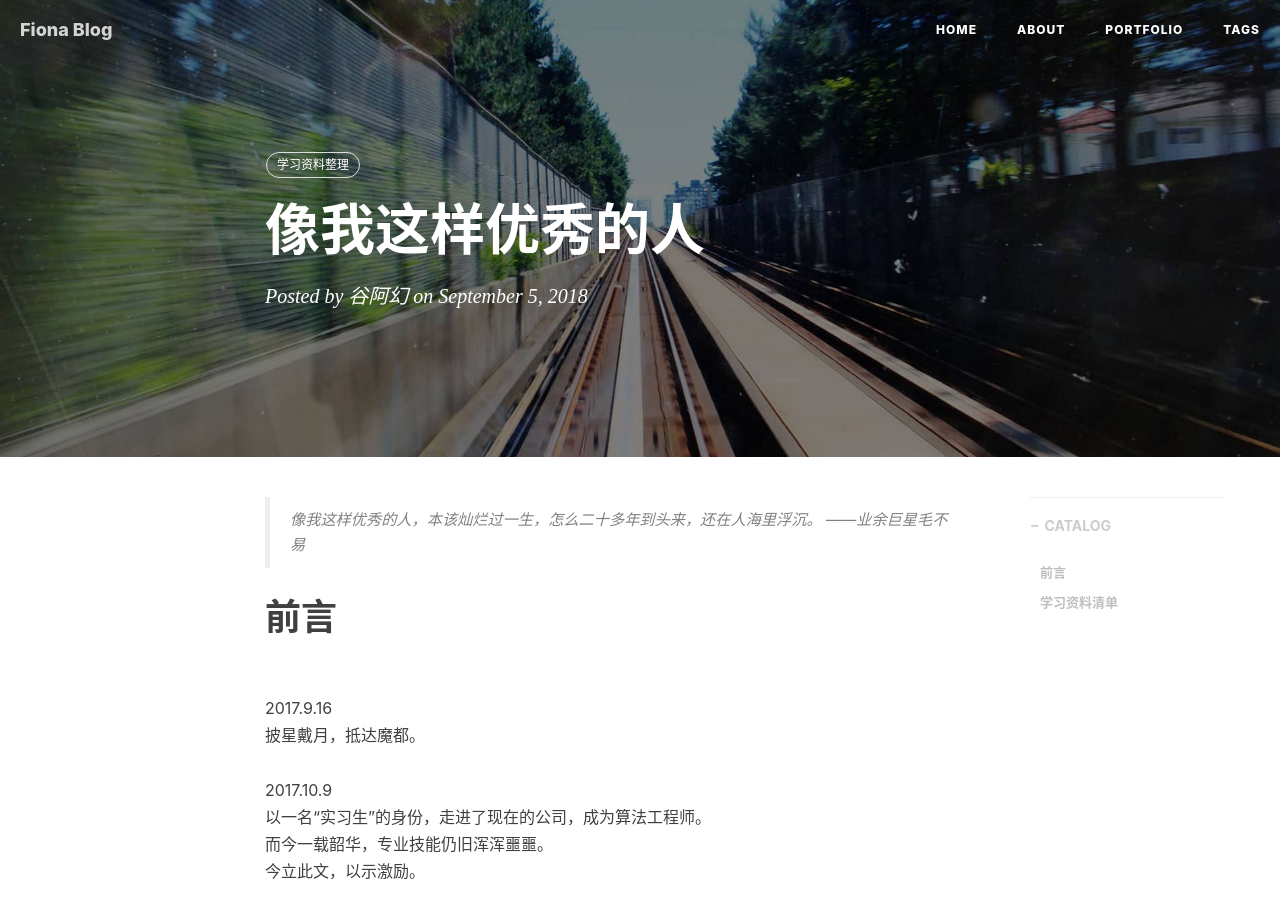
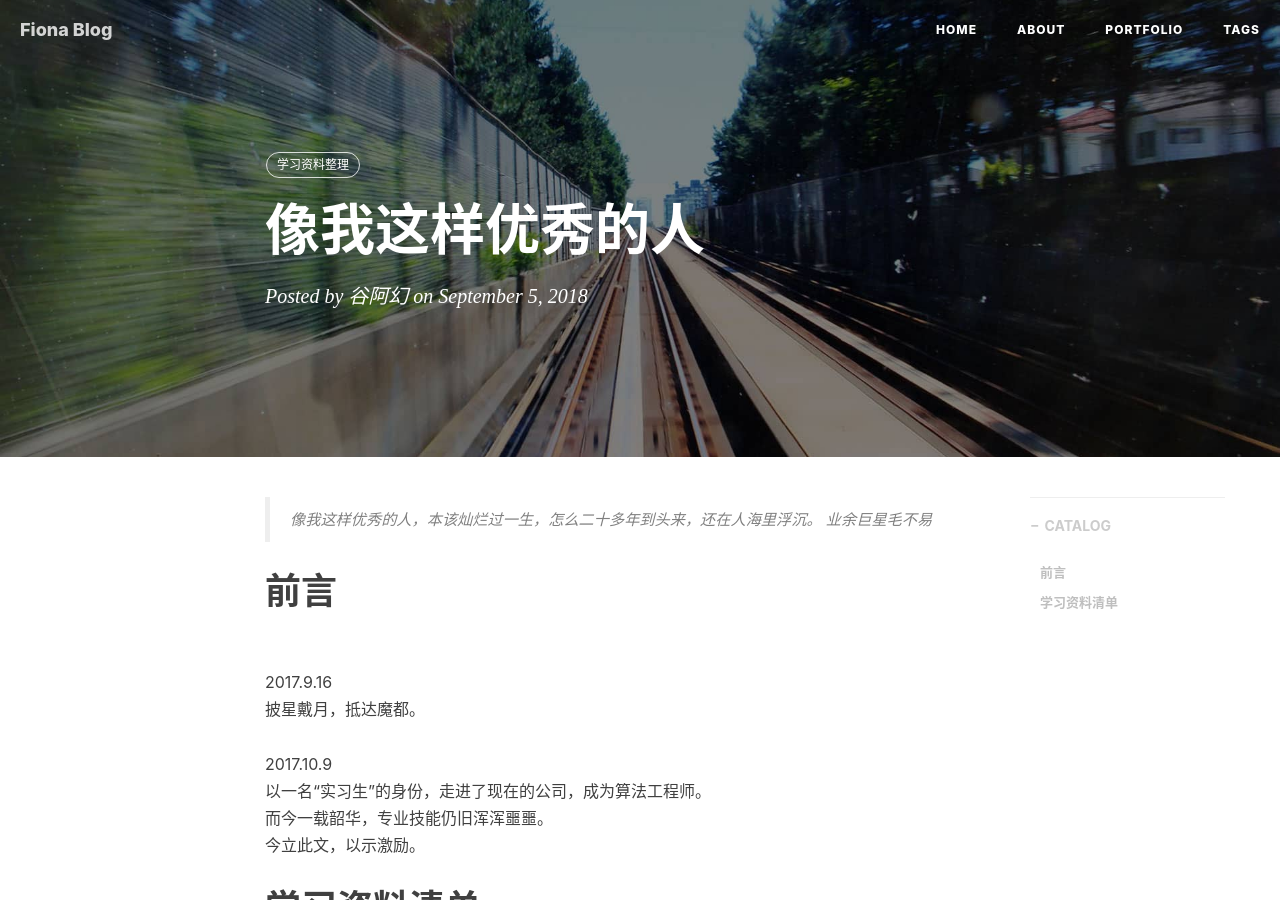
Before and after one commit to guweixin/guweixin.github.io, a Jekyll site: the page built from _posts/2018-09-05-plan.markdown, in a window 1280 px wide and 900 px high. Built offline with Jekyll 4.4.1, drawn with Linux system fonts in a browser that asks for light colours; nearby versions of some CDN libraries; comment, search, counter and statistics services are not loaded.

Commit message:
学习资料整理

```diff
--- a/_posts/2018-09-05-plan.markdown
+++ b/_posts/2018-09-05-plan.markdown
@@ -11,7 +11,7 @@ tags:
 ---
 
 >像我这样优秀的人，本该灿烂过一生，怎么二十多年到头来，还在人海里浮沉。
->														——业余巨星毛不易
+>业余巨星毛不易
 
 <h1>前言</h1>
 <br>2017.9.16
```
